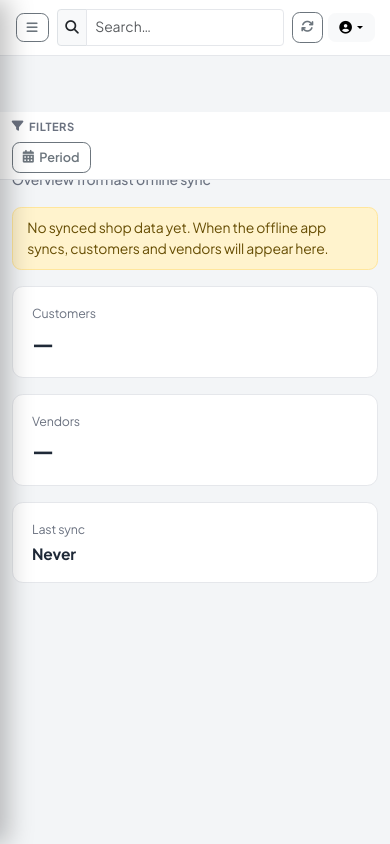
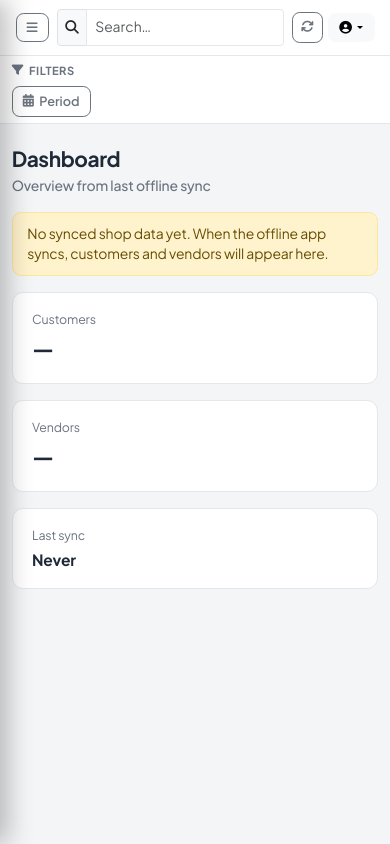
Before and after one commit to UsmanLatif112/Agri_Books_Online_Portal, a Flask app: page /app/ in a window 390 px wide. Run offline with Flask 3, Linux system fonts and the light colour scheme; the visitor is signed in with stand-in values (Sample User, id 1).

Commit message:
Fix mobile filter overlap and restore page scrolling for listings.
Co-authored-by: Cursor <cursoragent@cursor.com>

```diff
--- a/portal/static/css/portal.css
+++ b/portal/static/css/portal.css
@@ -1,12 +1,34 @@
 /* Keep desktop theme; portal layout glue + mobile fixes */
+html {
+  height: auto;
+  overflow-x: clip;
+  overflow-y: auto;
+  -webkit-overflow-scrolling: touch;
+}
+body.erp-body {
+  height: auto;
+  min-height: 100%;
+  overflow-x: clip;
+  overflow-y: auto;
+  -webkit-overflow-scrolling: touch;
+  overscroll-behavior-y: contain;
+}
+.erp-wrapper {
+  display: flex;
+  min-height: 100%;
+  overflow: visible;
+}
 .erp-main {
   margin-left: var(--erp-sidebar-width);
   min-height: 100vh;
+  min-height: 100dvh;
   background: var(--erp-bg);
   display: flex;
   flex-direction: column;
   width: calc(100% - var(--erp-sidebar-width));
   min-width: 0;
+  overflow: visible;
+  height: auto;
 }
 .erp-sidebar .nav-link.active {
   background: rgba(255, 255, 255, 0.06);
@@ -35,15 +57,20 @@
   display: inline-flex;
 }
 
-/* Chart height comes from theme.css (.dashboard-page .dash-chart-wrap) */
 .party-hero {
   min-width: 0;
 }
+/* Do NOT set overflow-x:hidden here — it breaks vertical scroll on iOS Safari */
 .erp-content {
-  overflow-x: hidden;
+  overflow: visible;
+  flex: 1 1 auto;
+  min-height: 0;
+  padding-bottom: 2.5rem !important;
 }
 .table-responsive {
+  overflow-x: auto;
   -webkit-overflow-scrolling: touch;
+  max-width: 100%;
 }
 
 /* Mobile: sidebar above header; content full width; backdrop */
@@ -71,28 +98,77 @@
   .erp-main {
     margin-left: 0 !important;
     width: 100% !important;
+    height: auto !important;
+    max-height: none !important;
+    overflow: visible !important;
   }
+
+  /* Sticky topbar only — filters stay in document flow so they never cover titles/lists */
   .erp-topbar {
     z-index: 1040;
     position: sticky;
     top: 0;
+    flex-shrink: 0;
   }
   .erp-filters-bar {
-    position: relative;
-    z-index: 1020;
+    position: relative !important;
+    top: auto !important;
+    z-index: 2;
+    flex-shrink: 0;
   }
+
   .erp-content {
     padding-left: 0.75rem !important;
     padding-right: 0.75rem !important;
+    padding-top: 0.85rem !important;
+    padding-bottom: 3.5rem !important;
+    overflow: visible !important;
+    height: auto !important;
+    max-height: none !important;
   }
-  .dash-hero h1 {
-    font-size: 1.25rem;
+
+  .dash-hero {
+    margin-top: 0.15rem;
+    margin-bottom: 0.9rem;
+    padding-top: 0.1rem;
   }
+  .dash-hero h1,
+  .dash-hero .h3 {
+    font-size: 1.2rem !important;
+    line-height: 1.3;
+  }
+
+  /* Shorter charts so the listing below is reachable without a long scroll */
+  .dashboard-page .dash-chart-wrap {
+    height: 200px !important;
+    min-height: 180px !important;
+  }
+  .dashboard-page .dash-pie-wrap {
+    height: 180px !important;
+    min-height: 160px !important;
+  }
+  .dashboard-page .party-detail-pie-wrap {
+    max-width: 180px;
+    margin-left: 0;
+    margin-right: auto;
+  }
+
   .stat-card h3 {
-    font-size: 1.1rem;
+    font-size: 1.05rem;
   }
   .table-actions {
     justify-content: flex-end;
+  }
+
+  /* Wide ledger/list tables: swipe horizontally without trapping page scroll */
+  .dash-panel .table-responsive,
+  .table-responsive {
+    overflow-x: auto !important;
+    -webkit-overflow-scrolling: touch;
+    overscroll-behavior-x: contain;
+  }
+  .portal-search-table {
+    min-width: 640px;
   }
 }
 
--- a/portal/static/js/portal.js
+++ b/portal/static/js/portal.js
@@ -12,7 +12,22 @@
     sidebar?.classList.toggle("open", open);
     sidebar?.classList.toggle("show", open);
     backdrop.classList.toggle("show", open);
-    document.body.style.overflow = open ? "hidden" : "";
+    // Only lock body scroll while the drawer is open; always restore afterward
+    if (open) {
+      document.body.dataset.portalScrollY = String(window.scrollY || 0);
+      document.body.style.overflow = "hidden";
+      document.body.style.position = "fixed";
+      document.body.style.width = "100%";
+      document.body.style.top = `-${document.body.dataset.portalScrollY}px`;
+    } else {
+      const y = Number(document.body.dataset.portalScrollY || 0);
+      document.body.style.overflow = "";
+      document.body.style.position = "";
+      document.body.style.width = "";
+      document.body.style.top = "";
+      delete document.body.dataset.portalScrollY;
+      window.scrollTo(0, y);
+    }
   }
 
   document.getElementById("sidebar-toggle")?.addEventListener("click", () => {
--- a/portal/templates/base.html
+++ b/portal/templates/base.html
@@ -9,8 +9,8 @@
   <link href="https://cdn.jsdelivr.net/npm/bootstrap@5.3.3/dist/css/bootstrap.min.css" rel="stylesheet">
   <link href="https://cdnjs.cloudflare.com/ajax/libs/font-awesome/6.5.2/css/all.min.css" rel="stylesheet">
   <link href="https://fonts.googleapis.com/css2?family=Plus+Jakarta+Sans:wght@400;500;600;700&display=swap" rel="stylesheet">
-  <link href="{{ url_for('static', filename='css/theme.css') }}?v=23" rel="stylesheet">
-  <link href="{{ url_for('static', filename='css/portal.css') }}?v=5" rel="stylesheet">
+  <link href="{{ url_for('static', filename='css/theme.css') }}?v=24" rel="stylesheet">
+  <link href="{{ url_for('static', filename='css/portal.css') }}?v=6" rel="stylesheet">
   {% block extra_css %}{% endblock %}
 </head>
 <body class="erp-body">
@@ -71,7 +71,7 @@
   {% block auth_content %}{% endblock %}
 {% endif %}
 <script src="https://cdn.jsdelivr.net/npm/bootstrap@5.3.3/dist/js/bootstrap.bundle.min.js"></script>
-<script src="{{ url_for('static', filename='js/portal.js') }}?v=3"></script>
+<script src="{{ url_for('static', filename='js/portal.js') }}?v=4"></script>
 {% block extra_js %}{% endblock %}
 </body>
 </html>
```
